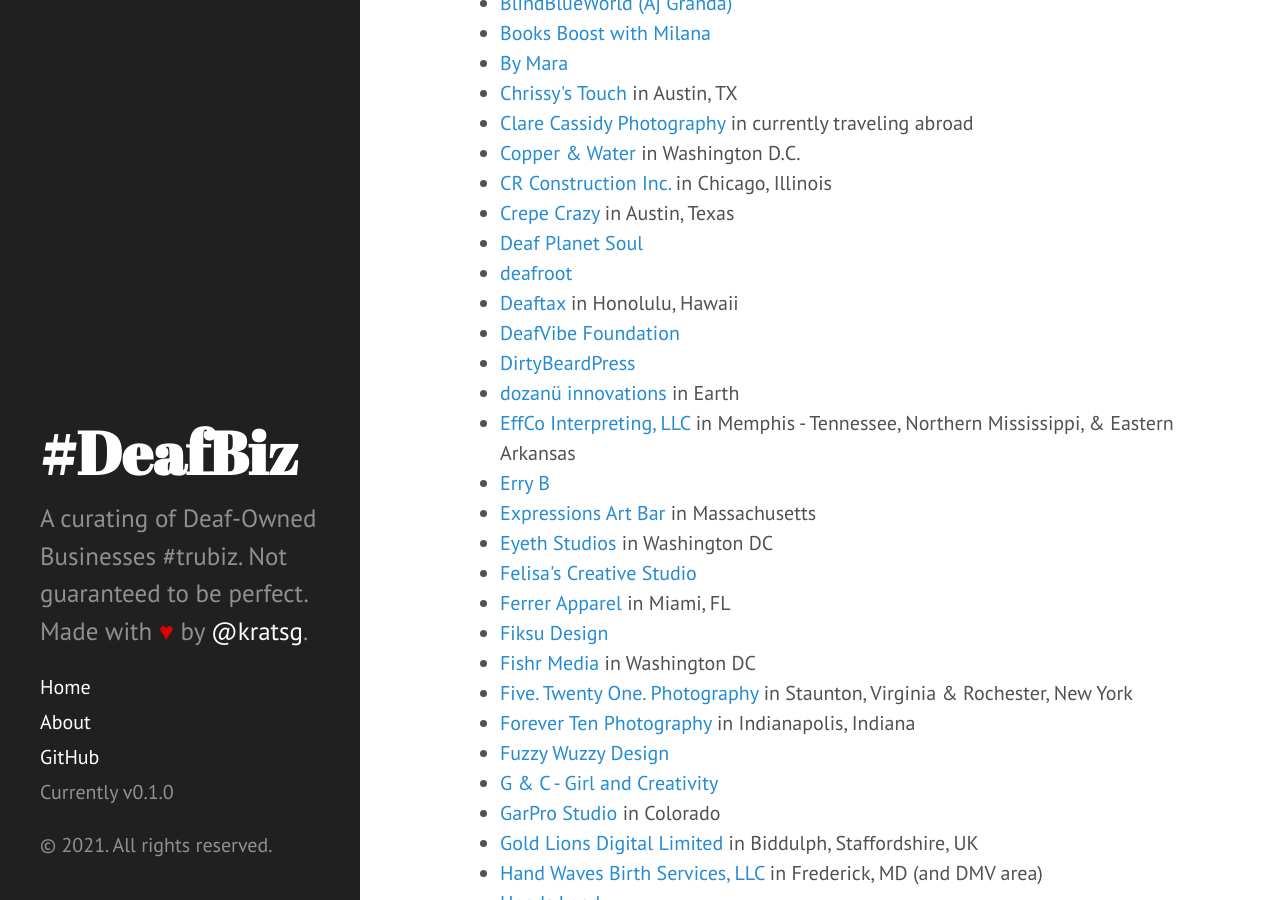
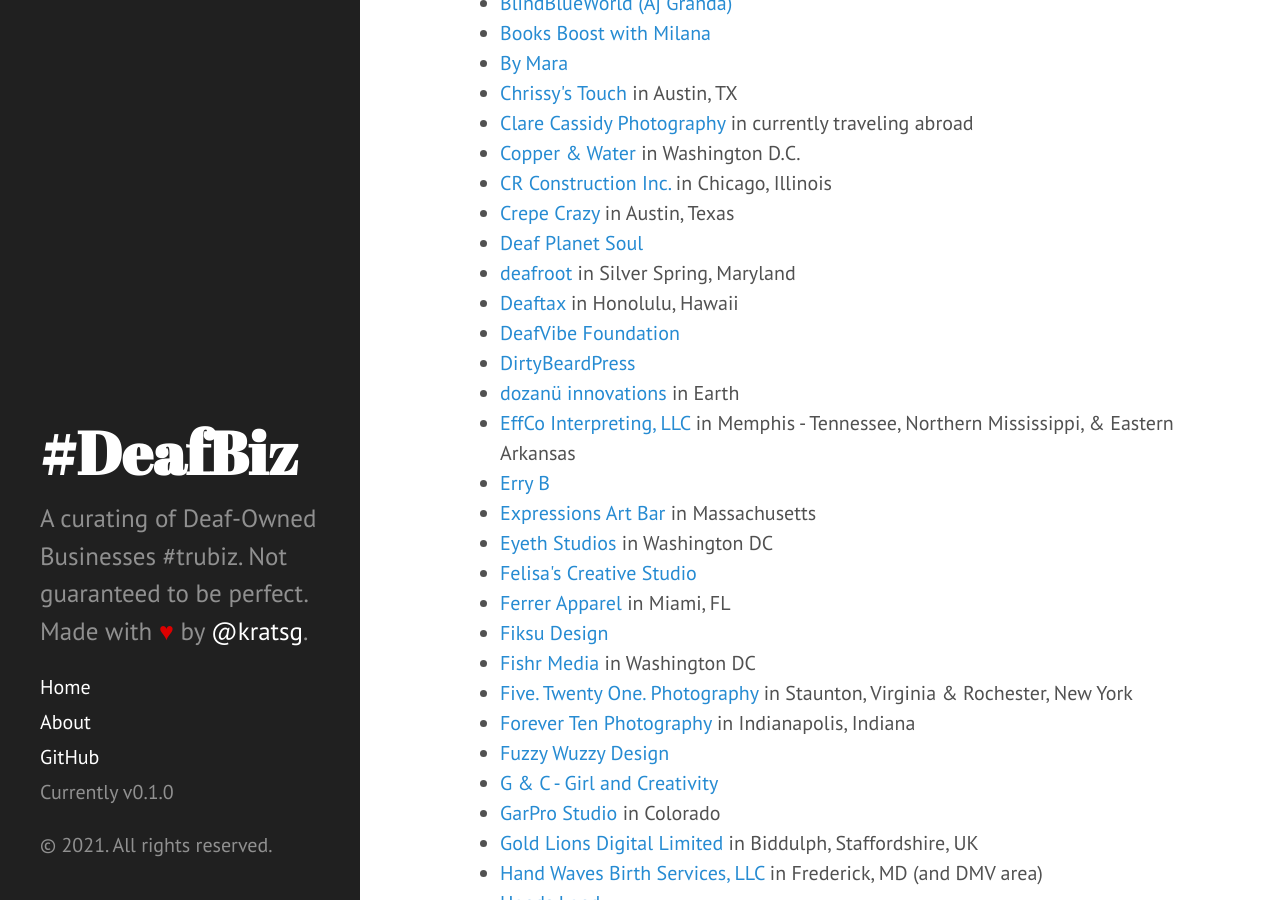
Before and after one commit to kratsg/deaf-owned-businesses, a Jekyll site: the page built from index.html, in a window 1280 px wide and 900 px high, scrolled down 494 px. Built offline with Jekyll 4.4.1, drawn with Linux system fonts in a browser that asks for light colours; the list of posts is cut into pages by our own code.

Commit message:
update location for deafroot

```diff
--- a/_data/businesses/deafroot.json
+++ b/_data/businesses/deafroot.json
@@ -1,5 +1,5 @@
 {
-    "location": null,
+    "location": "Silver Spring, Maryland",
     "name": "deafroot",
     "url": "https://deafroot.com"
 }
```
